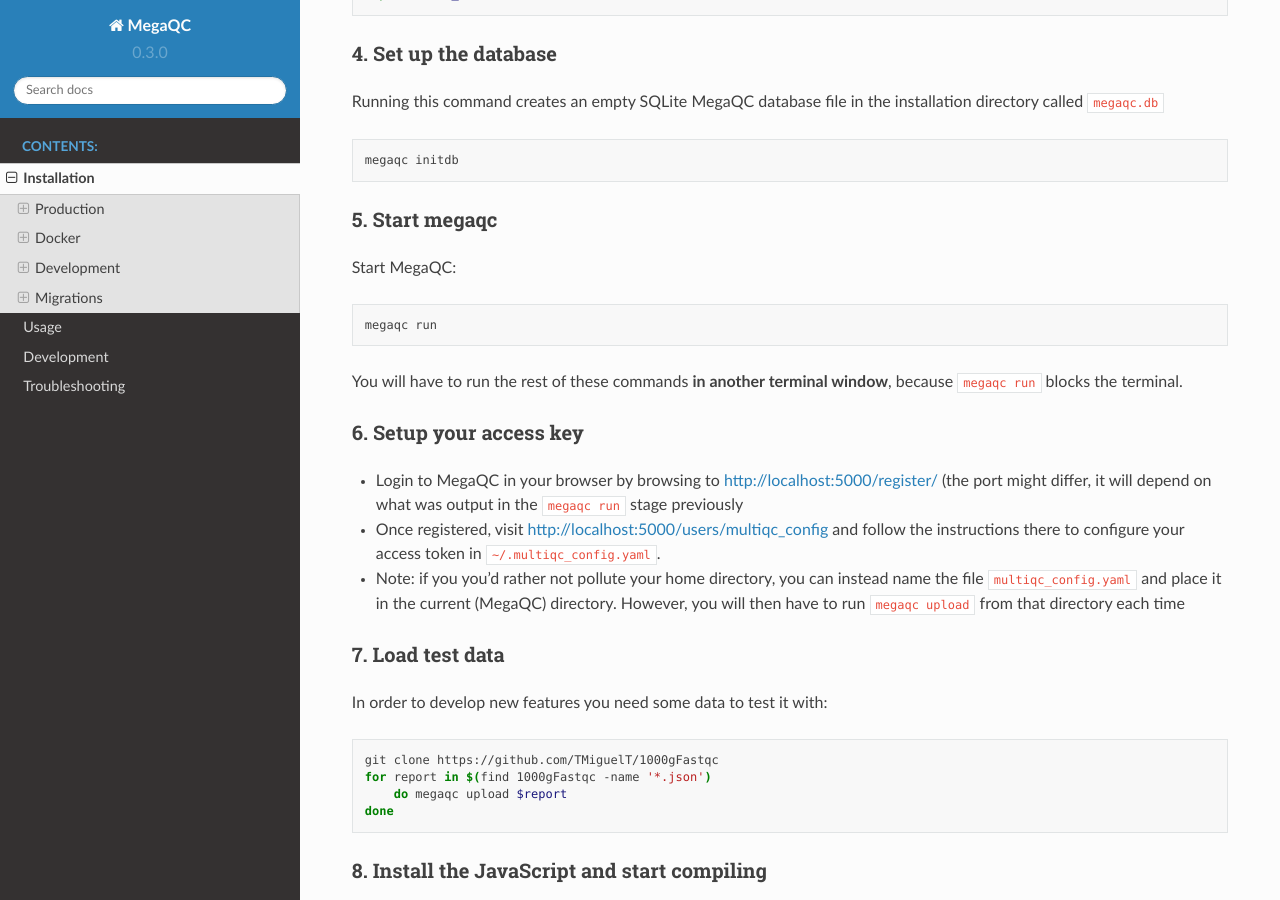
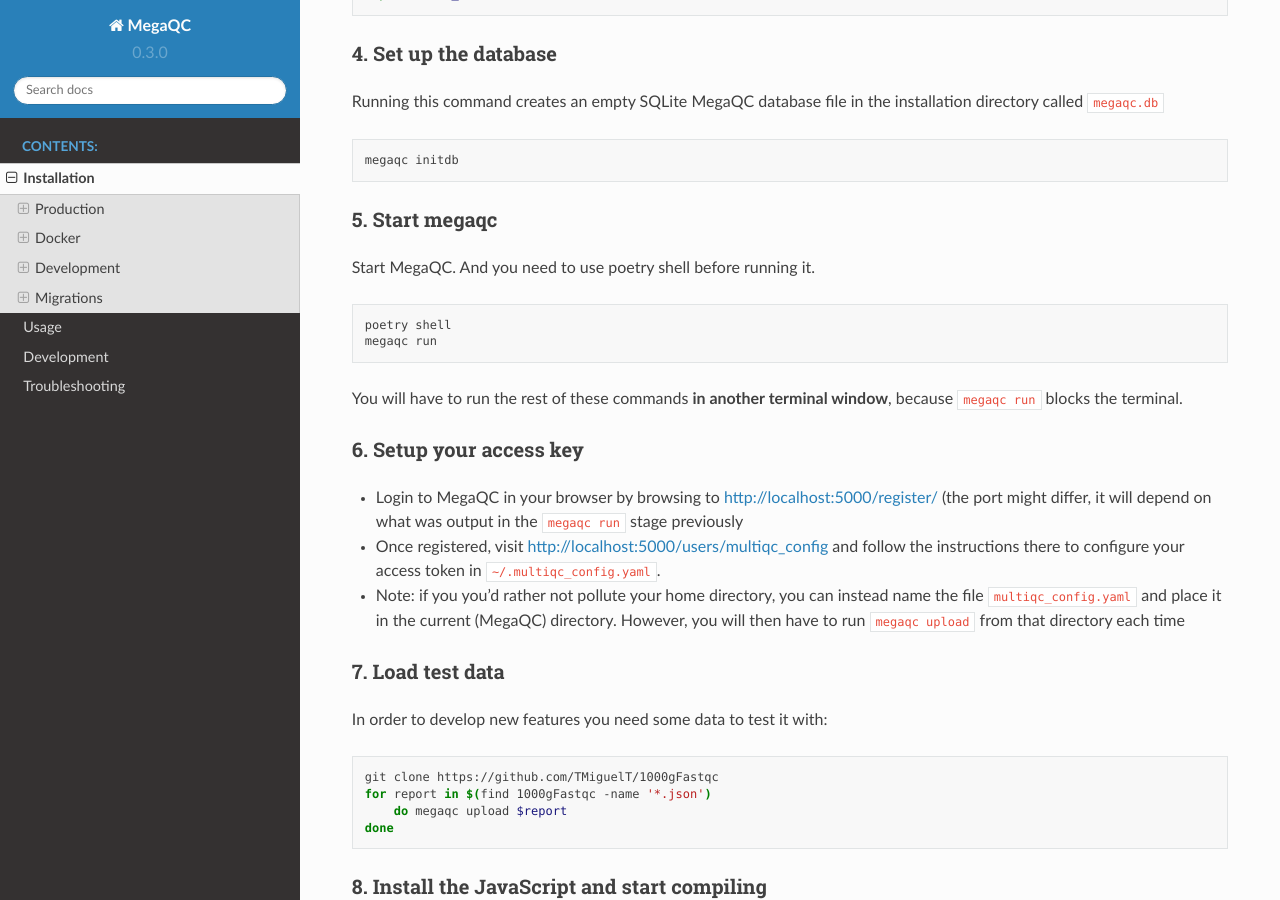
Before and after one commit to MultiQC/MegaQC, a Sphinx documentation site: the page built from docs/source/docs/installation/installation.rst, in a window 1280 px wide and 900 px high, scrolled down 8590 px. Built offline with Sphinx 7.4.7 and the Read the Docs theme 2.0.0, drawn with Linux system fonts in a browser that asks for light colours; pages that are not in the unit, such as notebooks, are missing from menus.

Commit message:
add using poetry shell in installation_dev.rst

```diff
--- a/docs/source/docs/installation/installation_dev.rst
+++ b/docs/source/docs/installation/installation_dev.rst
@@ -54,10 +54,11 @@
 5. Start megaqc
 ---------------
 
-Start MegaQC:
+Start MegaQC. And you need to use poetry shell before running it.
 
 .. code:: bash
 
+   poetry shell
    megaqc run
 
 You will have to run the rest of these commands **in another terminal
```
